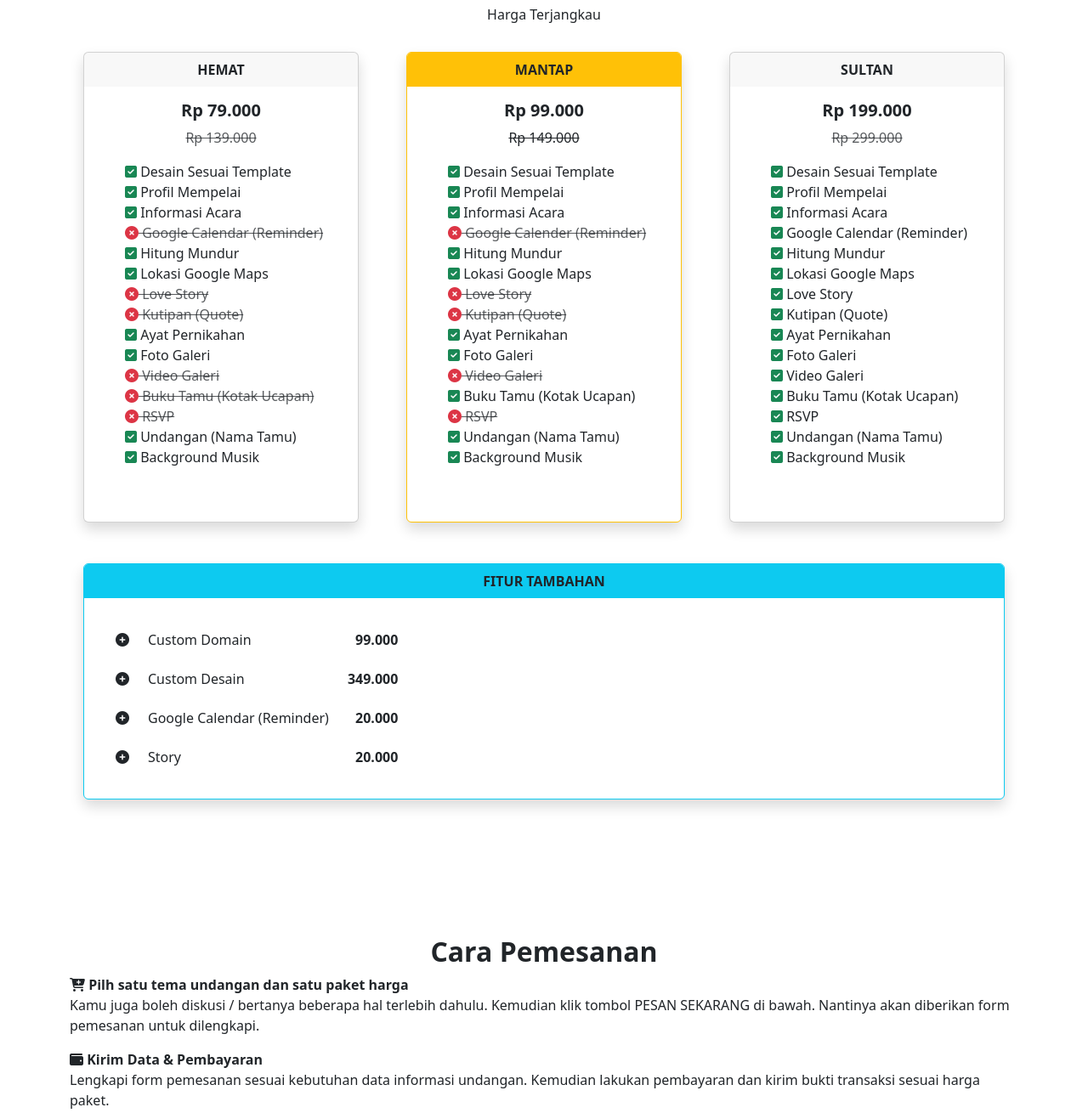
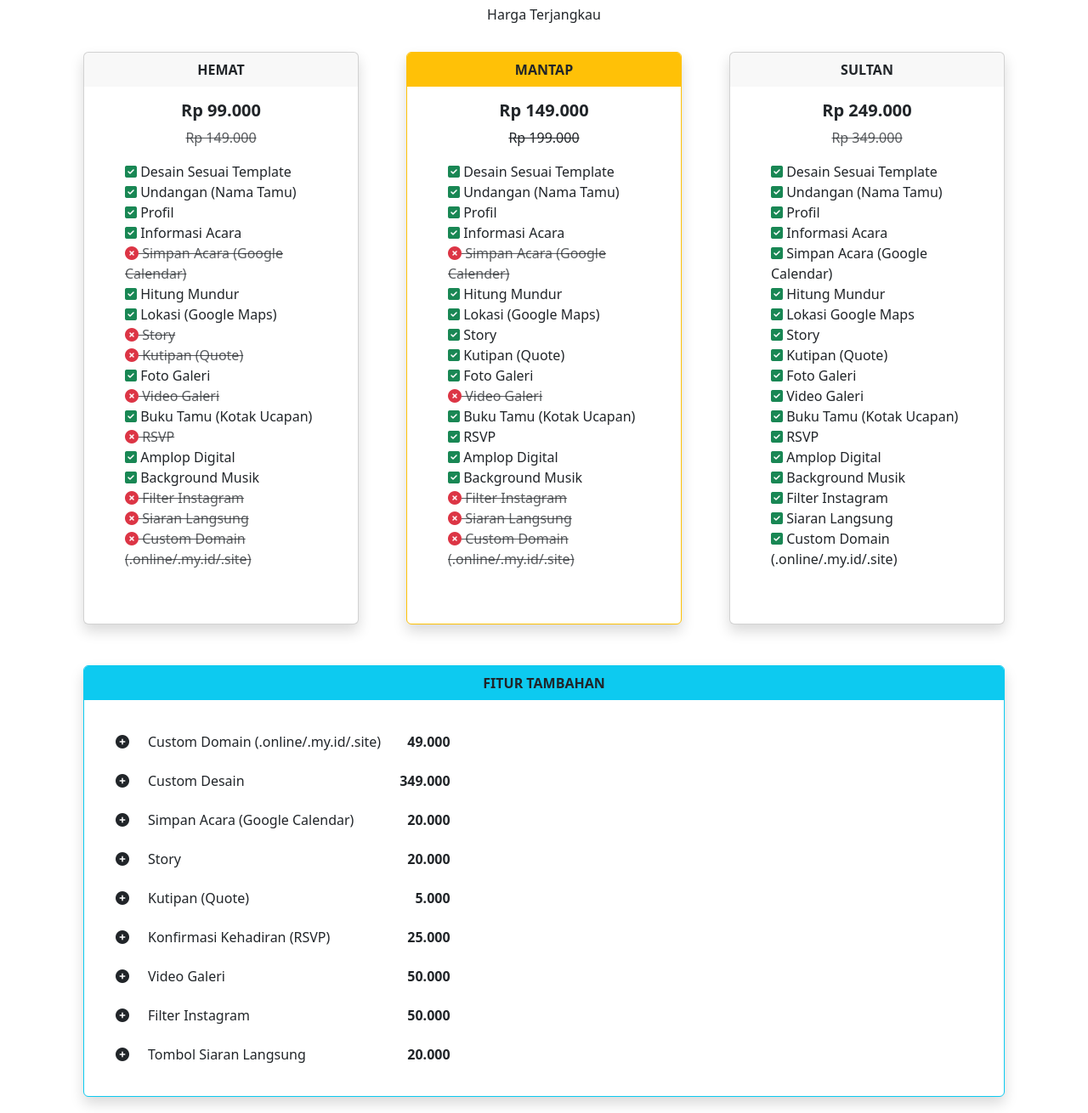
Before and after one commit to momentumid/momentumid.github.io, a plain HTML site: page index.html in a window 1280 px wide. Shown: the part 1989-3299 px from the top of the page at 85% size. Drawn offline with nearby package versions, Linux system fonts and the light colour scheme.

Commit message:
Update index.html update new price list

```diff
--- a/index.html
+++ b/index.html
@@ -324,32 +324,36 @@
           <div class="card m-3 shadow h-100">
             <div class="card-header text-uppercase fw-bold">Hemat</div>
             <div class="card-body">
-              <h5 class="card-title fw-bold">Rp 79.000</h5>
-              <p class="text-decoration-line-through text-muted"> Rp 139.000</p>
+              <h5 class="card-title fw-bold">Rp 99.000</h5>
+              <p class="text-decoration-line-through text-muted"> Rp 149.000</p>
               <div class="paket-list text-start">
                 <ul>
                   <li><i class="fa-solid fa-square-check text-success"></i> Desain Sesuai Template</li>
-                  <li><i class="fa-solid fa-square-check text-success"></i> Profil Mempelai</li>
+                  <li><i class="fa-solid fa-square-check text-success"></i> Undangan (Nama Tamu)</li>
+                  <li><i class="fa-solid fa-square-check text-success"></i> Profil</li>
                   <li><i class="fa-solid fa-square-check text-success"></i> Informasi Acara</li>
                   <li><i class="fa-solid fa-circle-xmark text-danger"></i><span
-                      class="text-decoration-line-through text-muted"> Google Calendar
-                      (Reminder)</span></li>
+                      class="text-decoration-line-through text-muted"> Simpan Acara (Google Calendar)</span></li>
                   <li><i class="fa-solid fa-square-check text-success"></i> Hitung Mundur</li>
-                  <li><i class="fa-solid fa-square-check text-success"></i> Lokasi Google Maps</li>
+                  <li><i class="fa-solid fa-square-check text-success"></i> Lokasi (Google Maps)</li>
                   <li><i class="fa-solid fa-circle-xmark text-danger"></i><span
-                      class="text-decoration-line-through text-muted"> Love Story</li>
+                      class="text-decoration-line-through text-muted"> Story</li>
                   <li><i class="fa-solid fa-circle-xmark text-danger"></i><span
                       class="text-decoration-line-through text-muted"> Kutipan (Quote)</li>
-                  <li><i class="fa-solid fa-square-check text-success"></i> Ayat Pernikahan</li>
                   <li><i class="fa-solid fa-square-check text-success"></i> Foto Galeri</li>
                   <li><i class="fa-solid fa-circle-xmark text-danger"></i><span
                       class="text-decoration-line-through text-muted"> Video Galeri</li>
-                  <li><i class="fa-solid fa-circle-xmark text-danger"></i><span
-                      class="text-decoration-line-through text-muted"> Buku Tamu (Kotak Ucapan)</li>
+                  <li><i class="fa-solid fa-square-check text-success"></i> Buku Tamu (Kotak Ucapan)</li>
                   <li><i class="fa-solid fa-circle-xmark text-danger"></i><span
                       class="text-decoration-line-through text-muted"> RSVP</li>
-                  <li><i class="fa-solid fa-square-check text-success"></i> Undangan (Nama Tamu)</li>
+                  <li><i class="fa-solid fa-square-check text-success"></i> Amplop Digital</li>
                   <li><i class="fa-solid fa-square-check text-success"></i> Background Musik</li>
+                  <li><i class="fa-solid fa-circle-xmark text-danger"></i><span
+                      class="text-decoration-line-through text-muted"> Filter Instagram</li>
+                  <li><i class="fa-solid fa-circle-xmark text-danger"></i><span
+                      class="text-decoration-line-through text-muted"> Siaran Langsung</li>
+                  <li><i class="fa-solid fa-circle-xmark text-danger"></i><span
+                      class="text-decoration-line-through text-muted"> Custom Domain (.online/.my.id/.site)</li>
                 </ul>
               </div>
             </div>
@@ -359,30 +363,33 @@
           <div class="card border-warning m-3 shadow h-100">
             <div class="card-header text-uppercase bg-warning fw-bold">Mantap</div>
             <div class="card-body">
-              <h5 class="card-title fw-bold">Rp 99.000</h5>
-              <p class="text-decoration-line-through">Rp 149.000</p>
+              <h5 class="card-title fw-bold">Rp 149.000</h5>
+              <p class="text-decoration-line-through">Rp 199.000</p>
               <div class="paket-list text-start">
                 <ul>
                   <li><i class="fa-solid fa-square-check text-success"></i> Desain Sesuai Template</li>
-                  <li><i class="fa-solid fa-square-check text-success"></i> Profil Mempelai</li>
+                  <li><i class="fa-solid fa-square-check text-success"></i> Undangan (Nama Tamu)</li>
+                  <li><i class="fa-solid fa-square-check text-success"></i> Profil</li>
                   <li><i class="fa-solid fa-square-check text-success"></i> Informasi Acara</li>
                   <li><i class="fa-solid fa-circle-xmark text-danger"></i><span
-                      class="text-decoration-line-through text-muted"> Google Calender (Reminder)</span></li>
+                      class="text-decoration-line-through text-muted"> Simpan Acara (Google Calender)</span></li>
                   <li><i class="fa-solid fa-square-check text-success"></i> Hitung Mundur</li>
-                  <li><i class="fa-solid fa-square-check text-success"></i> Lokasi Google Maps</li>
-                  <li><i class="fa-solid fa-circle-xmark text-danger"></i><span
-                      class="text-decoration-line-through text-muted"> Love Story</li>
-                  <li><i class="fa-solid fa-circle-xmark text-danger"></i><span
-                      class="text-decoration-line-through text-muted"> Kutipan (Quote)</li>
-                  <li><i class="fa-solid fa-square-check text-success"></i> Ayat Pernikahan</li>
+                  <li><i class="fa-solid fa-square-check text-success"></i> Lokasi (Google Maps)</li>
+                  <li><i class="fa-solid fa-square-check text-success"></i> Story</li>
+                  <li><i class="fa-solid fa-square-check text-success"></i> Kutipan (Quote)</li>
                   <li><i class="fa-solid fa-square-check text-success"></i> Foto Galeri</li>
                   <li><i class="fa-solid fa-circle-xmark text-danger"></i><span
                       class="text-decoration-line-through text-muted"> Video Galeri</li>
                   <li><i class="fa-solid fa-square-check text-success"></i> Buku Tamu (Kotak Ucapan)</li>
+                  <li><i class="fa-solid fa-square-check text-success"></i> RSVP</li>
+                  <li><i class="fa-solid fa-square-check text-success"></i> Amplop Digital</li>
+                  <li><i class="fa-solid fa-square-check text-success"></i> Background Musik</li>
                   <li><i class="fa-solid fa-circle-xmark text-danger"></i><span
-                      class="text-decoration-line-through text-muted"> RSVP</li>
-                  <li><i class="fa-solid fa-square-check text-success"></i> Undangan (Nama Tamu)</li>
-                  <li><i class="fa-solid fa-square-check text-success"></i> Background Musik</li>
+                      class="text-decoration-line-through text-muted"> Filter Instagram</li>
+                  <li><i class="fa-solid fa-circle-xmark text-danger"></i><span
+                      class="text-decoration-line-through text-muted"> Siaran Langsung</li>
+                  <li><i class="fa-solid fa-circle-xmark text-danger"></i><span
+                      class="text-decoration-line-through text-muted"> Custom Domain (.online/.my.id/.site)</li>
                 </ul>
               </div>
             </div>
@@ -392,25 +399,28 @@
           <div class="card m-3 shadow h-100">
             <div class="card-header text-uppercase fw-bold">Sultan</div>
             <div class="card-body">
-              <h5 class="card-title fw-bold">Rp 199.000</h5>
-              <p class="text-decoration-line-through text-muted">Rp 299.000</p>
+              <h5 class="card-title fw-bold">Rp 249.000</h5>
+              <p class="text-decoration-line-through text-muted">Rp 349.000</p>
               <div class="paket-list text-start">
                 <ul>
                   <li><i class="fa-solid fa-square-check text-success"></i> Desain Sesuai Template</li>
-                  <li><i class="fa-solid fa-square-check text-success"></i> Profil Mempelai</li>
+                  <li><i class="fa-solid fa-square-check text-success"></i> Undangan (Nama Tamu)</li>
+                  <li><i class="fa-solid fa-square-check text-success"></i> Profil</li>
                   <li><i class="fa-solid fa-square-check text-success"></i> Informasi Acara</li>
-                  <li><i class="fa-solid fa-square-check text-success"></i> Google Calendar (Reminder)</li>
+                  <li><i class="fa-solid fa-square-check text-success"></i> Simpan Acara (Google Calendar)</li>
                   <li><i class="fa-solid fa-square-check text-success"></i> Hitung Mundur</li>
                   <li><i class="fa-solid fa-square-check text-success"></i> Lokasi Google Maps</li>
-                  <li><i class="fa-solid fa-square-check text-success"></i> Love Story</li>
+                  <li><i class="fa-solid fa-square-check text-success"></i> Story</li>
                   <li><i class="fa-solid fa-square-check text-success"></i> Kutipan (Quote)</li>
-                  <li><i class="fa-solid fa-square-check text-success"></i> Ayat Pernikahan</li>
                   <li><i class="fa-solid fa-square-check text-success"></i> Foto Galeri</li>
                   <li><i class="fa-solid fa-square-check text-success"></i> Video Galeri</li>
                   <li><i class="fa-solid fa-square-check text-success"></i> Buku Tamu (Kotak Ucapan)</li>
                   <li><i class="fa-solid fa-square-check text-success"></i> RSVP</li>
-                  <li><i class="fa-solid fa-square-check text-success"></i> Undangan (Nama Tamu)</li>
+                  <li><i class="fa-solid fa-square-check text-success"></i> Amplop Digital</li>
                   <li><i class="fa-solid fa-square-check text-success"></i> Background Musik</li>
+                  <li><i class="fa-solid fa-square-check text-success"></i> Filter Instagram</li>
+                  <li><i class="fa-solid fa-square-check text-success"></i> Siaran Langsung</li>
+                  <li><i class="fa-solid fa-square-check text-success"></i> Custom Domain (.online/.my.id/.site)</li>
                 </ul>
               </div>
             </div>
@@ -426,8 +436,8 @@
                 <tbody class="text-start">
                   <tr>
                     <td><i class="fa-solid fa-circle-plus"></i></td>
-                    <td>Custom Domain</td>
-                    <td class="text-end fw-bold">99.000</td>
+                    <td>Custom Domain (.online/.my.id/.site)</td>
+                    <td class="text-end fw-bold">49.000</td>
                   </tr>
                   <tr>
                     <td><i class="fa-solid fa-circle-plus"></i></td>
@@ -436,12 +446,37 @@
                   </tr>
                   <tr>
                     <td><i class="fa-solid fa-circle-plus"></i></td>
-                    <td>Google Calendar (Reminder)</td>
+                    <td>Simpan Acara (Google Calendar)</td>
                     <td class="text-end fw-bold">20.000</td>
                   </tr>
                   <tr>
                     <td><i class="fa-solid fa-circle-plus"></i></td>
                     <td>Story</td>
+                    <td class="text-end fw-bold">20.000</td>
+                  </tr>
+                  <tr>
+                    <td><i class="fa-solid fa-circle-plus"></i></td>
+                    <td>Kutipan (Quote)</td>
+                    <td class="text-end fw-bold">5.000</td>
+                  </tr>
+                  <tr>
+                    <td><i class="fa-solid fa-circle-plus"></i></td>
+                    <td>Konfirmasi Kehadiran (RSVP)</td>
+                    <td class="text-end fw-bold">25.000</td>
+                  </tr>
+                  <tr>
+                    <td><i class="fa-solid fa-circle-plus"></i></td>
+                    <td>Video Galeri</td>
+                    <td class="text-end fw-bold">50.000</td>
+                  </tr>
+                  <tr>
+                    <td><i class="fa-solid fa-circle-plus"></i></td>
+                    <td>Filter Instagram</td>
+                    <td class="text-end fw-bold">50.000</td>
+                  </tr>
+                  <tr>
+                    <td><i class="fa-solid fa-circle-plus"></i></td>
+                    <td>Tombol Siaran Langsung</td>
                     <td class="text-end fw-bold">20.000</td>
                   </tr>
                 </tbody>
@@ -590,21 +625,6 @@
           <div class="accordion-item">
             <h2 class="accordion-header">
               <button class="accordion-button collapsed" type="button" data-bs-toggle="collapse"
-                data-bs-target="#panelsStayOpen-collapseEight" aria-expanded="true"
-                aria-controls="panelsStayOpen-collapseEight">
-                <strong>Apakah bisa ubah tema dari yang dipilih sebelumnya?</strong>
-              </button>
-            </h2>
-            <div id="panelsStayOpen-collapseEight" class="accordion-collapse collapse">
-              <div class="accordion-body">
-                Mengubah tema setelah undangannya selesai dikerjakan akan dikenakan biaya tambahan dan menunggu proses
-                pengerjaan dalam waktu yang ditentukan.
-              </div>
-            </div>
-          </div>
-          <div class="accordion-item">
-            <h2 class="accordion-header">
-              <button class="accordion-button collapsed" type="button" data-bs-toggle="collapse"
                 data-bs-target="#panelsStayOpen-collapseNine" aria-expanded="true"
                 aria-controls="panelsStayOpen-collapseNine">
                 <strong>Apakah bisa ubah tema dari yang dipilih sebelumnya?</strong>
```
